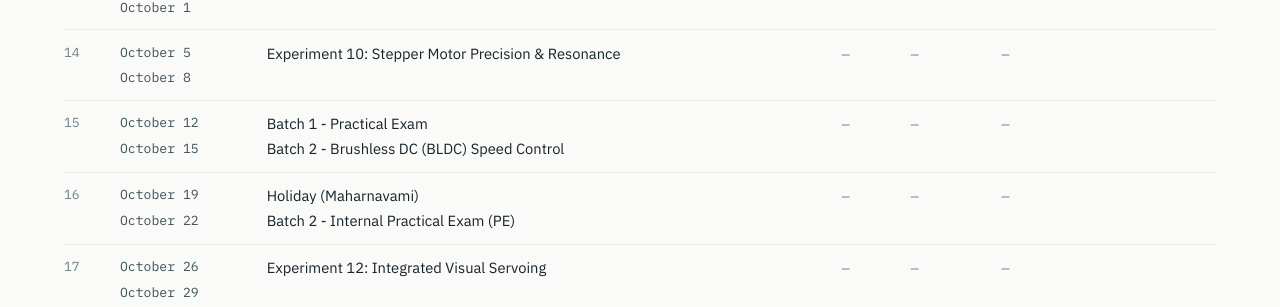
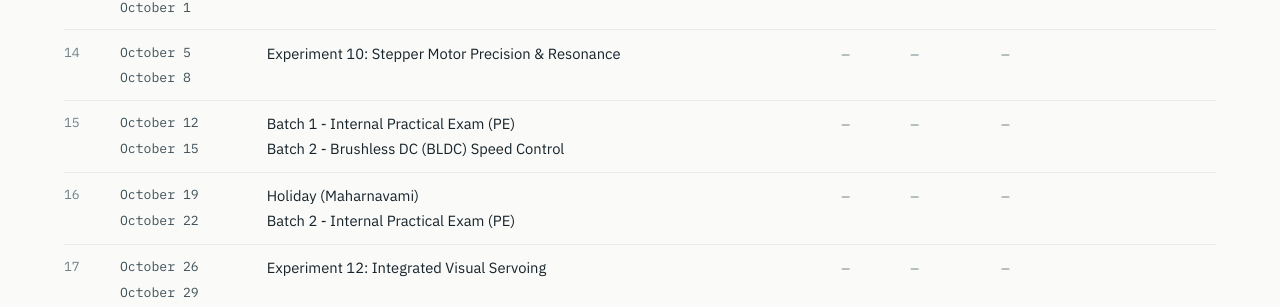
Before and after one commit to uhvardhan/sensors-actuators-lab, a Jekyll site: the page built from schedule.md, in a window 1280 px wide and 900 px high, scrolled down 965 px. Shown: the part 174-481 px from the top of the window. Built offline with Jekyll 4.4.1, drawn with Linux system fonts in a browser that asks for light colours.

Commit message:
Update session details for week 15

```diff
--- a/_data/schedule.yml
+++ b/_data/schedule.yml
@@ -101,7 +101,7 @@
   resources: []
 - week: 15
   dates: ["October 12", "October 15"]
-  session: "Batch 1 - Practical Exam<br>Batch 2 - Brushless DC (BLDC) Speed Control"
+  session: "Batch 1 - Internal Practical Exam (PE)<br>Batch 2 - Brushless DC (BLDC) Speed Control"
   notes: []
   scripts: []
   resources: []
```
